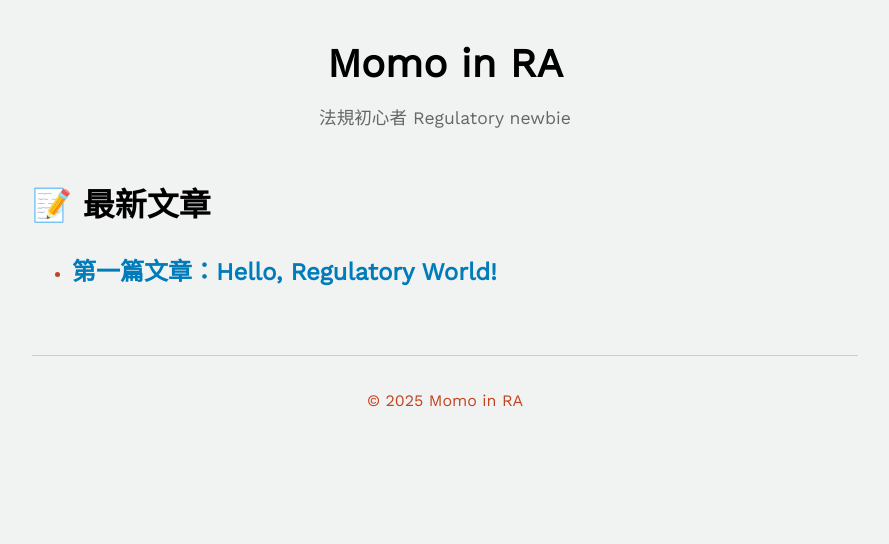
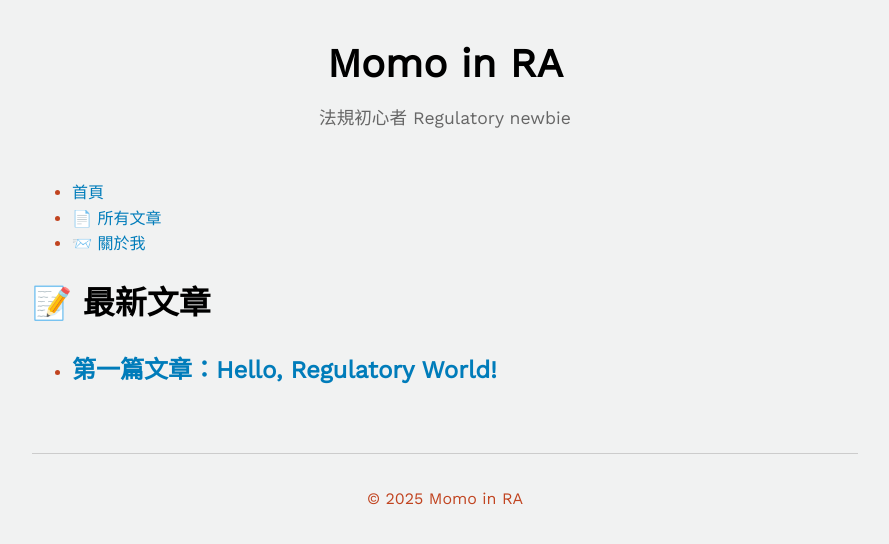
Before and after one commit to MomoInRA/github.io, a Jekyll site: the page built from index.md, in a window 1280 px wide. Shown: the top 544 px of the page, without its empty margins (195-1084 px from the left). Built offline with Jekyll 4.4.1, drawn with Linux system fonts in a browser that asks for light colours.

Commit message:
Update default.html

```diff
--- a/_layouts/default.html
+++ b/_layouts/default.html
@@ -14,6 +14,15 @@
         <p class="subtitle">法規初心者 Regulatory newbie</p>
       </header>
 
+      <nav class="navbar">
+  <ul>
+    <li><a href="{{ '/' | relative_url }}">首頁</a></li>
+    <li><a href="{{ '/all-posts.html' | relative_url }}">📄 所有文章</a></li>
+    <li><a href="{{ '/about.html' | relative_url }}">📨 關於我</a></li>
+  </ul>
+</nav>
+
+
       {{ content }}
 
     </main>
```
